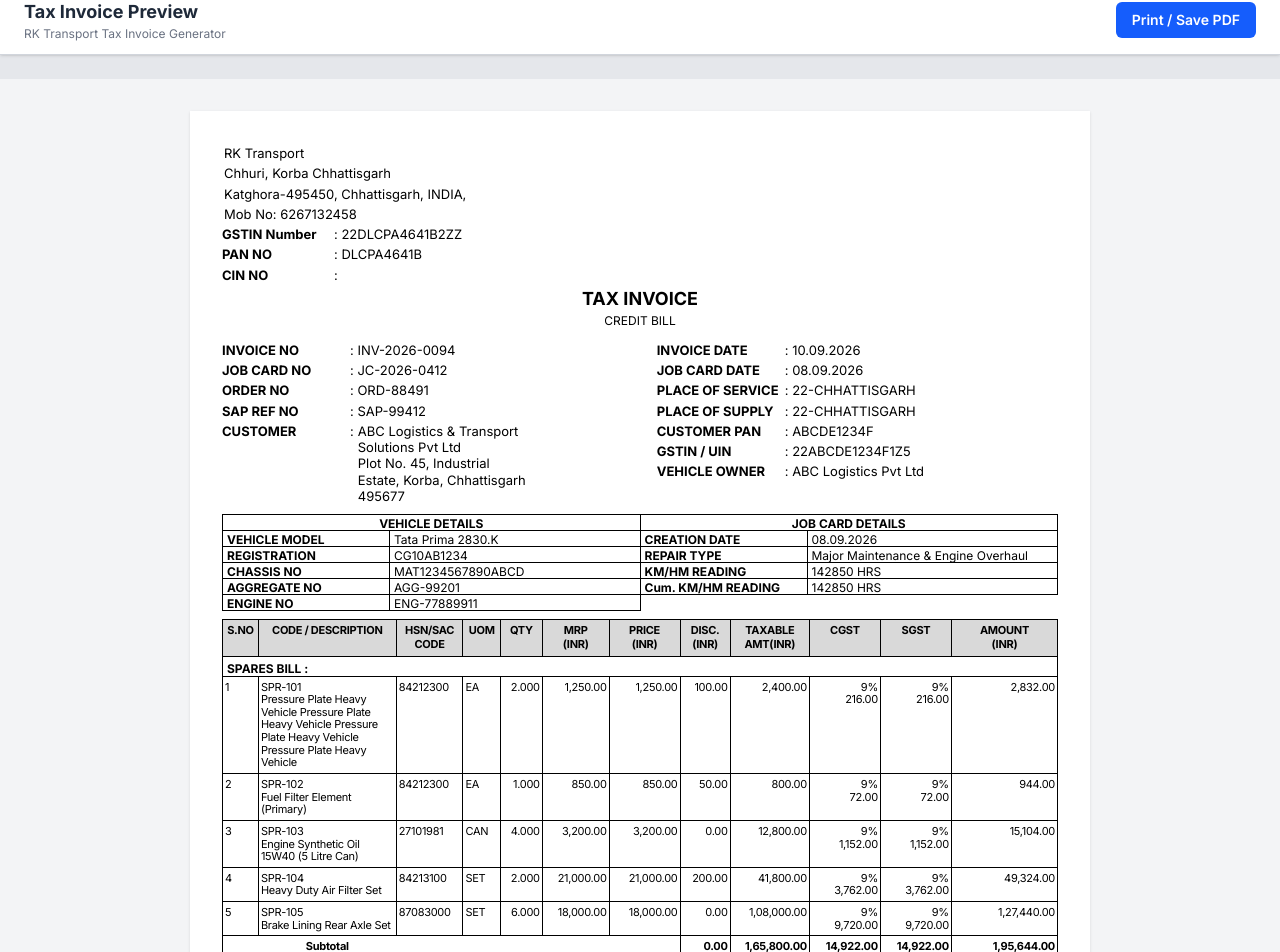
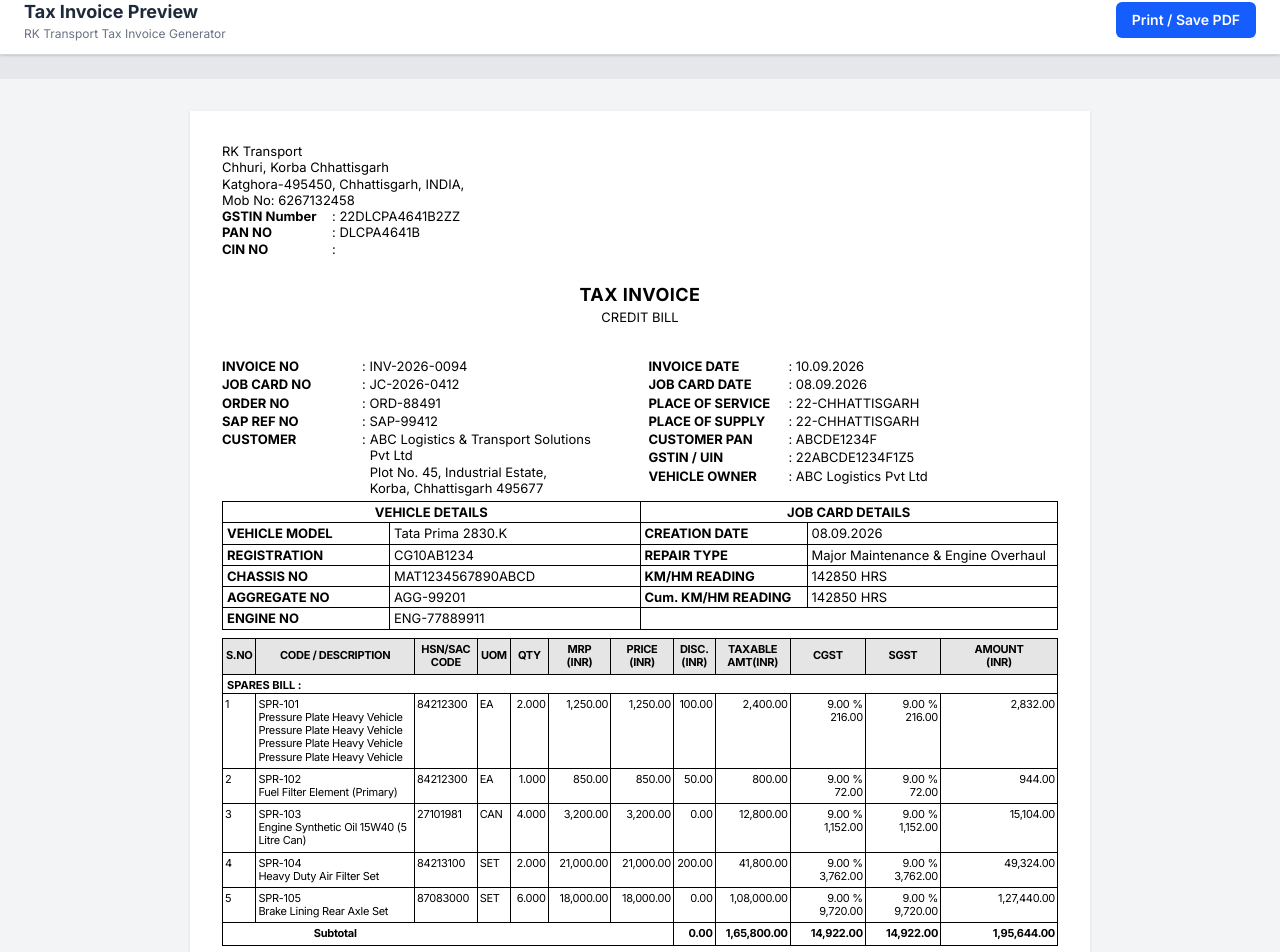
Before and after one commit to adityapandey0027/pdf-gen, a React (Vite) app: page / in a window 1280 px wide. Shown: the part 14-966 px from the top of the page. Built offline with nearby package versions, Linux system fonts and the light colour scheme.

Commit message:
fix: spacing and formating

```diff
--- a/src/pdf-generate/TaxInvoice.jsx
+++ b/src/pdf-generate/TaxInvoice.jsx
@@ -192,7 +192,7 @@
 
   const { isInterState, taxable, cgst, sgst, igst, roundedGrand, roundOff } = computedData;
   const isSpareInvoice = invoice.invoice_type === "SPARE";
-  const overallTaxPct = Number(invoice.items?.[0]?.cgst_per || 0) + Number(invoice.items?.[0]?.sgst_per || 0) + Number(invoice.items?.[0]?.igst_per || 0);
+  const overallTaxPct = isInterState ? Number(invoice.items?.[0]?.igst_per || 0) : Number(invoice.items?.[0]?.cgst_per || 0);
 
   return (
     <div className="bg-gray-100 py-8 print:bg-white print:py-0">
--- a/src/pdf-generate/components/Footer.jsx
+++ b/src/pdf-generate/components/Footer.jsx
@@ -5,10 +5,10 @@
   if (!isLastPage) return null;
 
   return (
-    <div className="mt-4 text-[11px] leading-[1.7] font-sans">
+    <div className="mt-4 text-[12px] leading-[1.7] font-sans">
       {/* Terms & Conditions */}
       <div>
-        <div className="font-bold text-[15px] uppercase">
+        <div className="font-bold text-[13px] uppercase">
           TERMS AND CONDITIONS :
         </div>
 
@@ -26,7 +26,7 @@
       </div>
 
       {/* Signature section */}
-      <div className="mt-7 flex text-[14px] justify-center gap-45 text-center">
+      <div className="mt-7 flex text-[13px] justify-center gap-45 text-center">
         {/* Customer */}
         <div className="flex flex-col justify-end">
           <div className="font-bold">
--- a/src/pdf-generate/components/Header.jsx
+++ b/src/pdf-generate/components/Header.jsx
@@ -1,58 +1,44 @@
 import React from "react";
 import { COMPANY, fmtDate } from "../utils/formatters";
 
-function InfoRow({ label, value, labelWidth = "w-32" }) {
+function InfoRow({ label, value, labelWidth = "w-[140px]" }) {
   return (
     <tr>
-      <td className={`${labelWidth} font-bold py-0.5 pr-1 align-top`}>{label}</td>
-      <td className="py-0.5 align-top">: {value}</td>
+      <td className={`${labelWidth} font-bold py-[1px] pr-1 align-top leading-tight`}>{label}</td>
+      <td className="py-[1px] align-top leading-tight whitespace-nowrap">: {value || ""}</td>
     </tr>
   );
 }
 
 export default function Header({ invoice, pageNumber, totalPages, isSpareInvoice}) {
   return (
-    <div className="flex flex-col gap-1">
-      <table className="w-full border-none">
-        <tbody>
-          <tr>
-            <td className="border-none p-0 align-bottom">
-              <table className="border-none">
-                <tbody>
-                  <tr><td colSpan={2} className="border-none p-0.5">{COMPANY.name}</td></tr>
-                  <tr><td colSpan={2} className="border-none p-0.5">{COMPANY.addressLine1}</td></tr>
-                  <tr><td colSpan={2} className="border-none p-0.5">{COMPANY.addressLine2}</td></tr>
-                  <tr><td colSpan={2} className="border-none p-0.5">Mob No: {COMPANY.mobile}</td></tr>
-                  <InfoRow label="GSTIN Number" value={COMPANY.gstin} labelWidth="w-28" />
-                  <InfoRow label="PAN NO" value={COMPANY.pan} labelWidth="w-28" />
-                  <InfoRow label="CIN NO" value={COMPANY.cin || ""} labelWidth="w-28" />
-                </tbody>
-              </table>
-            </td>
+    <div className="flex flex-col text-[13px] font-sans">
+      <div className="leading-tight">
+        <div>{COMPANY.name}</div>
+        <div>{COMPANY.addressLine1}</div>
+        <div>{COMPANY.addressLine2}</div>
+        <div>Mob No: {COMPANY.mobile}</div>
+        <div className="flex"><div className="w-[110px] font-bold">GSTIN Number</div><div>: {COMPANY.gstin}</div></div>
+        <div className="flex"><div className="w-[110px] font-bold">PAN NO</div><div>: {COMPANY.pan}</div></div>
+        <div className="flex"><div className="w-[110px] font-bold">CIN NO</div><div>: {COMPANY.cin || ""}</div></div>
+      </div>
 
-          </tr>
-          <tr>
-            <td colSpan={2} className="border-none text-center pt-0">
-              <div className="text-lg font-bold">TAX INVOICE</div>
-              <div className="text-[12px]">CREDIT BILL</div>
-            </td>
-          </tr>
-        </tbody>
-      </table>
+      <div className="text-center mt-6 mb-8">
+        <div className="text-lg font-bold tracking-wide">TAX INVOICE</div>
+        <div>CREDIT BILL</div>
+      </div>
 
-      <table className="w-full border-none mt-2">
-        <tbody>
-          <tr>
-            <td className="w-[52%] align-top border-none p-0">
-              <table className="border-none">
-                <tbody>
-                  <InfoRow label="INVOICE NO" value={invoice.id} labelWidth="w-32" />
-                  <InfoRow label="JOB CARD NO" value={invoice.jobcard_no} labelWidth="w-32" />
-                  <InfoRow label="ORDER NO" value={invoice.order_no} labelWidth="w-32" />
-                  <InfoRow label="SAP REF NO" value={invoice.sap_ref_no} labelWidth="w-32" />
-                  <tr>
-                    <td className="w-32 font-bold align-top py-0.5">CUSTOMER</td>
-                    <td className="py-0.5 align-top">
+      <div className="flex justify-between">
+        <div className="w-[49%]">
+          <table className="w-full border-none text-[13px]">
+            <tbody>
+              <InfoRow label="INVOICE NO" value={invoice.id} />
+              <InfoRow label="JOB CARD NO" value={invoice.jobcard_no} />
+              <InfoRow label="ORDER NO" value={invoice.order_no} />
+              <InfoRow label="SAP REF NO" value={invoice.sap_ref_no} />
+              <tr>
+                <td className="w-[140px] font-bold align-top py-[1px] leading-tight">CUSTOMER</td>
+                    <td className="py-[1px] align-top leading-tight">
                       <div className="flex">
                         <span className="mr-1">:</span>
                         <div className="break-words">
@@ -74,8 +60,8 @@
                               return lines;
                             };
 
-                            const nameLines = formatText(invoice.customer?.customer_name, 30);
-                            const addressLines = formatText(invoice.customer?.address, 30);
+                            const nameLines = formatText(invoice.customer?.customer_name, 35);
+                            const addressLines = formatText(invoice.customer?.address, 35);
 
                             return (
                               <>
@@ -94,23 +80,21 @@
                   </tr>
                 </tbody>
               </table>
-            </td>
-            <td className="w-[48%] align-top border-none p-0">
-              <table className="border-none">
+            </div>
+            <div className="w-[49%]">
+              <table className="w-full border-none text-[13px]">
                 <tbody>
-                  <InfoRow label="INVOICE DATE" value={fmtDate(invoice.invoice_date)} labelWidth="w-32" />
-                  <InfoRow label="JOB CARD DATE" value={fmtDate(invoice.jobcard_date)} labelWidth="w-32" />
-                  <InfoRow label="PLACE OF SERVICE" value={invoice.place_of_supply} labelWidth="w-32" />
-                  <InfoRow label="PLACE OF SUPPLY" value={invoice.place_of_supply} labelWidth="w-32" />
-                  <InfoRow label="CUSTOMER PAN" value={invoice.customer?.customer_pan} labelWidth="w-32" />
-                  <InfoRow label="GSTIN / UIN" value={invoice.customer?.gstin} labelWidth="w-32" />
-                  {isSpareInvoice && (<InfoRow label="VEHICLE OWNER" value={invoice.vehicle?.vehicle_owner} labelWidth="w-32" /> )}
+                  <InfoRow label="INVOICE DATE" value={fmtDate(invoice.invoice_date)} />
+                  <InfoRow label="JOB CARD DATE" value={fmtDate(invoice.jobcard_date)} />
+                  <InfoRow label="PLACE OF SERVICE" value={invoice.place_of_supply} />
+                  <InfoRow label="PLACE OF SUPPLY" value={invoice.place_of_supply} />
+                  <InfoRow label="CUSTOMER PAN" value={invoice.customer?.customer_pan} />
+                  <InfoRow label="GSTIN / UIN" value={invoice.customer?.gstin} />
+                  {isSpareInvoice && (<InfoRow label="VEHICLE OWNER" value={invoice.vehicle?.vehicle_owner} /> )}
                 </tbody>
               </table>
-            </td>
-          </tr>
-        </tbody>
-      </table>
+            </div>
+      </div>
     </div>
   );
 }
--- a/src/pdf-generate/components/ItemsTable.jsx
+++ b/src/pdf-generate/components/ItemsTable.jsx
@@ -13,9 +13,9 @@
     roundedGrand,
 }) {
     const headerClass =
-        "border border-black bg-[#D9D9D9] text-black custom-header text-[11px] font-bold px-[2px] py-1 text-center align-top break-words tracking-tight";
+        "border border-black bg-[#E5E5E5] text-black custom-header text-[11px] font-bold px-[2px] py-[4px] text-center align-middle break-words tracking-tight leading-tight";
     const cellClass =
-        "border border-black px-[2px] py-1 text-[11px] leading-[1.15] align-top break-words tracking-tight";
+        "border border-black px-[2px] py-[4px] text-[11px] leading-[1.2] align-top break-words tracking-tight";
 
     const totalCols = isSpareInvoice
         ? isInterState
@@ -26,32 +26,32 @@
             : 10;
 
     const spareIntraWidths = [
-        "4.3%",   // S.NO
-        "16.5%",  // CODE / DESCRIPTION
-        "8%",     // HSN/SAC
-        "4.5%",   // UOM
-        "5%",     // QTY
-        "8%",     // MRP
-        "8.5%",   // PRICE
-        "6%",     // DISC
-        "9.5%",   // TAXABLE
-        "8.5%",   // CGST
-        "8.5%",   // SGST
-        "12.7%",  // AMOUNT
+        "4%",     // S.NO
+        "19%",    // CODE / DESCRIPTION
+        "7.5%",   // HSN/SAC
+        "4%",     // UOM
+        "4.5%",   // QTY
+        "7.5%",   // MRP
+        "7.5%",   // PRICE
+        "5%",     // DISC
+        "9%",     // TAXABLE
+        "9%",     // CGST
+        "9%",     // SGST
+        "14%",    // AMOUNT
     ];
 
     const spareInterWidths = [
-        "4.5%",   // S.NO
-        "17.5%",  // CODE / DESCRIPTION
-        "8%",     // HSN/SAC
-        "4.5%",   // UOM
-        "5%",     // QTY
-        "8%",     // MRP
-        "8.5%",   // PRICE
-        "6.5%",   // DISC
+        "4%",     // S.NO
+        "19%",    // CODE / DESCRIPTION
+        "7.5%",   // HSN/SAC
+        "4%",     // UOM
+        "4.5%",   // QTY
+        "7.5%",   // MRP
+        "7.5%",   // PRICE
+        "5.5%",   // DISC
         "11%",    // TAXABLE
-        "12%",    // IGST
-        "14.5%",  // AMOUNT
+        "14%",    // IGST
+        "15.5%",  // AMOUNT
     ];
 
     const labourIntraWidths = [
@@ -88,7 +88,7 @@
     }
 
     return (
-        <table className="invoice-items-table w-full border-collapse table-fixed mt-2 text-[12px] font-sans">
+        <table className="invoice-items-table w-full border-collapse table-fixed mt-2 text-[11px] font-sans">
             <colgroup>
                 {columnWidths.map((width, index) => (
                     <col key={index} style={{ width }} />
@@ -141,7 +141,7 @@
                         {isInterState ? (
                             <td className={`${cellClass} text-center align-top`}>
                                 <div className="flex flex-col justify-start items-center whitespace-nowrap">
-                                    <span>{r.igstPer}%</span>
+                                    <span>{Number(r.igstPer).toFixed(2)} %</span>
                                     <span>{fmt(r.igstAmt)}</span>
                                 </div>
                             </td>
@@ -149,13 +149,13 @@
                             <>
                                 <td className={`${cellClass} text-right align-top`}>
                                     <div className="flex flex-col justify-start items-end whitespace-nowrap">
-                                        <span>{r.cgstPer}%</span>
+                                        <span>{Number(r.cgstPer).toFixed(2)} %</span>
                                         <span>{fmt(r.cg)}</span>
                                     </div>
                                 </td>
                                 <td className={`${cellClass} text-right align-top`}>
                                     <div className="flex flex-col justify-start items-end whitespace-nowrap">
-                                        <span>{r.sgstPer}%</span>
+                                        <span>{Number(r.sgstPer).toFixed(2)} %</span>
                                         <span>{fmt(r.sg)}</span>
                                     </div>
                                 </td>
--- a/src/pdf-generate/components/PageMetaFooter.jsx
+++ b/src/pdf-generate/components/PageMetaFooter.jsx
@@ -3,9 +3,9 @@
 
 export default function PageMetaFooter({ pageNumber, totalPages }) {
   return (
-    <div className="print-meta-footer mt-auto pt-2 flex justify-between text-[12px] text-gray-600 font-semibold bg-white">
-      <span>Printed on : {fmtDateTime(new Date())}</span>
-      <span>Page {pageNumber} of {totalPages}</span>
+    <div className="print-meta-footer mt-auto pt-2 flex justify-between text-[12px] text-black bg-white">
+      <span>Printed on :{fmtDateTime(new Date())}</span>
+      <span>Page : {pageNumber} of {totalPages}</span>
     </div>
   );
 }
--- a/src/pdf-generate/components/PageSubtotals.jsx
+++ b/src/pdf-generate/components/PageSubtotals.jsx
@@ -31,35 +31,35 @@
   return (
     <tfoot>
       <tr className="font-bold border-b border-black text-[11px] tracking-tight">
-        <td className="border-t border-b border-l border-r-0 border-black px-[2px] py-1 break-words"></td>
-        <td className="border-t border-b border-l-0 border-r-0 border-black text-center px-[2px] py-1 break-words">
+        <td className="border-t border-b border-l border-r-0 border-black px-[2px] py-[4px] break-words"></td>
+        <td className="border-t border-b border-l-0 border-r-0 border-black text-center px-[2px] py-[4px] break-words">
           Subtotal
         </td>
         <td
           colSpan={preDiscColSpan - 2}
-          className="border-t border-b border-l-0 border-r-0 border-black px-[2px] py-1 break-words"
+          className="border-t border-b border-l-0 border-r-0 border-black px-[2px] py-[4px] break-words"
         ></td>
-        <td className="border border-black text-right px-[2px] py-1 break-words">
+        <td className="border border-black text-right px-[2px] py-[4px] break-words">
           {fmt(pageSubtotal.discAmt)}
         </td>
-        <td className="border border-black text-right px-[2px] py-1 break-words">
+        <td className="border border-black text-right px-[2px] py-[4px] break-words">
           {fmt(pageSubtotal.taxable)}
         </td>
         {isInterState ? (
-          <td className="border border-black text-right px-[2px] py-1 break-words">
+          <td className="border border-black text-right px-[2px] py-[4px] break-words">
             {fmt(pageSubtotal.igst)}
           </td>
         ) : (
           <>
-            <td className="border border-black text-right px-[2px] py-1 break-words">
+            <td className="border border-black text-right px-[2px] py-[4px] break-words">
               {fmt(pageSubtotal.cgst)}
             </td>
-            <td className="border border-black text-right px-[2px] py-1 break-words">
+            <td className="border border-black text-right px-[2px] py-[4px] break-words">
               {fmt(pageSubtotal.sgst)}
             </td>
           </>
         )}
-        <td className="border border-black text-right px-[2px] py-1 break-words">
+        <td className="border border-black text-right px-[2px] py-[4px] break-words">
           {fmt(pageSubtotal.grand)}
         </td>
       </tr>
@@ -101,11 +101,11 @@
           <td colSpan={preDiscColSpan} className="border-none"></td>
           <td
             colSpan={fullColSpan - preDiscColSpan - 1}
-            className="border-t border-b border-l border-r-0 border-black text-right px-[2px] py-1 break-words pr-4"
+            className="border-t border-b border-l border-r-0 border-black text-right px-[2px] py-[4px] break-words pr-4"
           >
             ROUNDOFF (INR)
           </td>
-          <td className="border border-black text-right px-[2px] py-1 break-words whitespace-nowrap">
+          <td className="border border-black text-right px-[2px] py-[4px] break-words whitespace-nowrap">
             {fmt(roundOff)}
           </td>
         </tr>
@@ -116,11 +116,11 @@
           <td colSpan={preDiscColSpan} className="border-none"></td>
           <td
             colSpan={fullColSpan - preDiscColSpan - 1}
-            className="border-t border-b border-l border-r-0 border-black text-right px-[2px] py-1 break-words pr-4 uppercase"
+            className="border-t border-b border-l border-r-0 border-black text-right px-[2px] py-[4px] break-words pr-4 uppercase"
           >
             GRAND TOTAL (INR)
           </td>
-          <td className="border border-black text-right px-[2px] py-1 break-words whitespace-nowrap">
+          <td className="border border-black text-right px-[2px] py-[4px] break-words whitespace-nowrap">
             {fmt(roundedGrand)}
           </td>
         </tr>
--- a/src/pdf-generate/components/TaxSummary.jsx
+++ b/src/pdf-generate/components/TaxSummary.jsx
@@ -12,8 +12,8 @@
   reverseCharge,
 }) {
   return (
-    <div className="mt-0 text-[12px] font-sans relative z-10">
-      <table className="w-[50%] border-collapse border border-black text-[11.5px]">
+    <div className="mt-0 text-[13px] font-sans relative z-10">
+      <table className="w-[55%] border-collapse border border-black text-[13px]">
         <thead>
           <tr>
             <th className="border border-black font-bold p-1 text-center">Tax %</th>
@@ -30,7 +30,7 @@
         </thead>
         <tbody>
           <tr>
-            <td className="border border-black text-center p-1">{fmt(overallTaxPct)}</td>
+            <td className="border border-black text-center p-1">{Number(overallTaxPct).toFixed(2)}</td>
             <td className="border border-black text-right p-1">{fmt(taxable)}</td>
             {isInterState ? (
               <td className="border border-black text-right p-1">{fmt(igst)}</td>
--- a/src/pdf-generate/components/VehicleDetails.jsx
+++ b/src/pdf-generate/components/VehicleDetails.jsx
@@ -3,13 +3,13 @@
 
 export default function VehicleDetails({ invoice }) {
 const sectionHeaderClass =
-  "border border-black font-bold text-center px-1 h-4 text-black align-bottom leading-none";
+  "border border-black font-bold text-center px-[4px] py-[2px] text-black align-middle leading-tight bg-white";
 
 const cellClass =
-  "border border-black px-1 h-4 text-[12px] leading-none align-bottom";
+  "border border-black px-[4px] py-[2px] text-[13px] leading-tight align-top";
 
   return (
-    <table className="w-full border-collapse mt-2 mb-0 text-[12px] font-sans">
+    <table className="w-full border-collapse mt-1 mb-0 text-[13px] font-sans">
       <tbody>
         <tr>
           <th colSpan={2} className={sectionHeaderClass}>
@@ -88,7 +88,7 @@
             {invoice.vehicle?.engine_no}
           </td>
 
-          <td colSpan={2} className="border-none py-0 px-1 align-bottom"></td>
+          <td colSpan={2} className="border-b border-r border-black py-0 px-[4px] align-top"></td>
         </tr>
       </tbody>
     </table>
--- a/src/pdf-generate/utils/formatters.js
+++ b/src/pdf-generate/utils/formatters.js
@@ -86,7 +86,7 @@
   const ampm = h >= 12 ? "PM" : "AM";
   h = h % 12 || 12;
   const mm = String(d.getMinutes()).padStart(2, "0");
-  return `${datePart} ${String(h).padStart(2, "0")}:${mm} ${ampm}`;
+  return `${datePart} ${h}:${mm} ${ampm}`;
 }
 
 export function buildComputedItems(invoice) {
```
